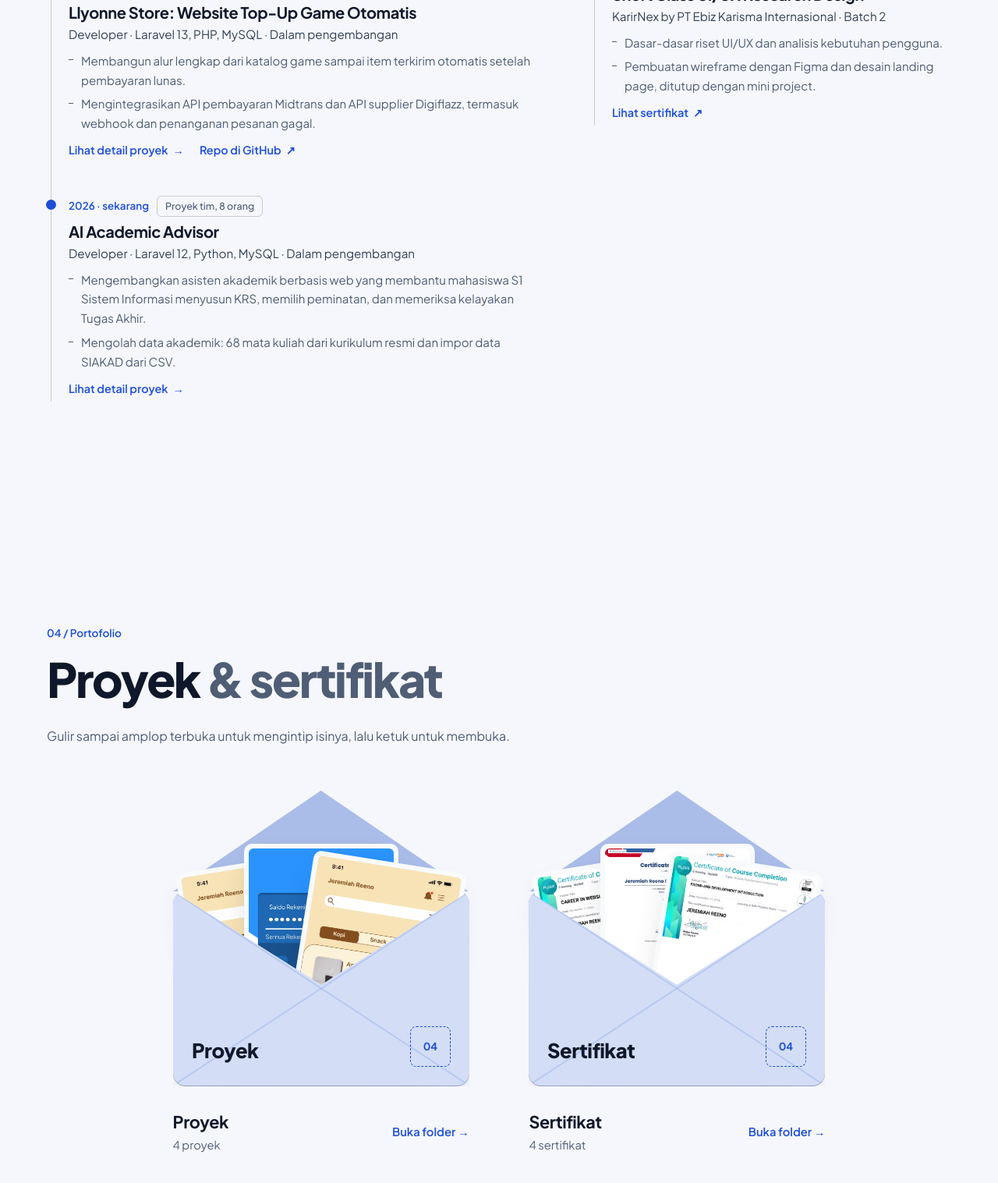
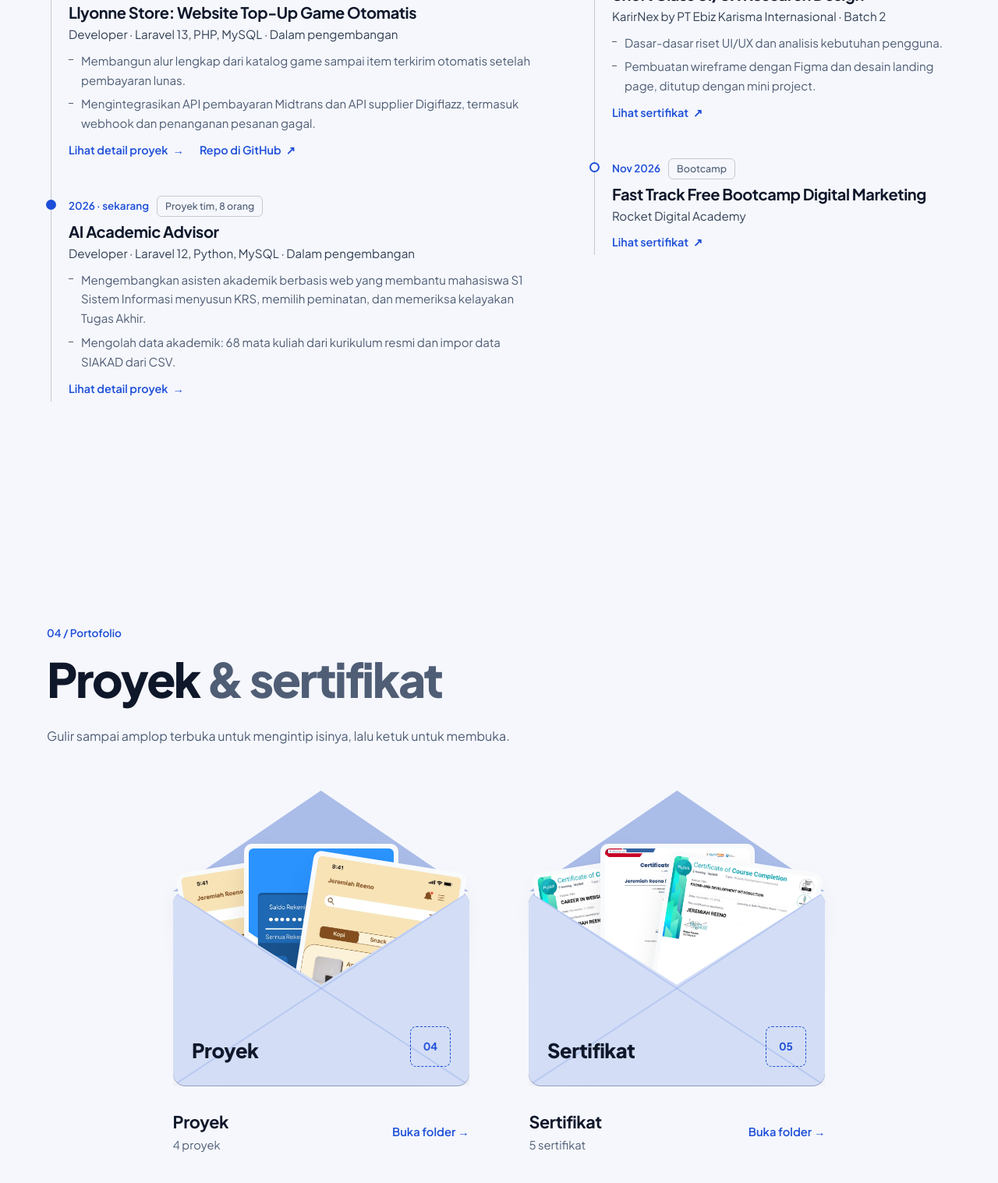
Before and after one commit to JeremiahReeno/JeremiahReeno.github.io, a plain HTML site: page index.html in a window 1280 px wide. Shown: the part 3695-5212 px from the top of the page at 78% size. Drawn offline with nearby package versions, Linux system fonts and the light colour scheme.

Commit message:
Tambah sertifikat Bootcamp Digital Marketing

```diff
--- a/index.html
+++ b/index.html
@@ -267,6 +267,12 @@ d.setAttribute('data-theme',t)})(document.documentElement)</script>
               </ul>
               <a class="tl-link" href="assets/sertifikat/shortclass-uiux-research-design.pdf" target="_blank" rel="noopener" data-en="View certificate <span aria-hidden=true>↗</span><span class=sr>(PDF, new tab)</span>">Lihat sertifikat <span aria-hidden="true">↗</span><span class="sr">(PDF, tab baru)</span></a>
             </li>
+            <li class="tl-item">
+              <p class="tl-when">Nov 2026 <span class="kind">Bootcamp</span></p>
+              <h4>Fast Track Free Bootcamp Digital Marketing</h4>
+              <p class="tl-role">Rocket Digital Academy</p>
+              <a class="tl-link" href="assets/sertifikat/bootcamp-digital-marketing.pdf" target="_blank" rel="noopener" data-en="View certificate <span aria-hidden=true>↗</span><span class=sr>(PDF, new tab)</span>">Lihat sertifikat <span aria-hidden="true">↗</span><span class="sr">(PDF, tab baru)</span></a>
+            </li>
           </ol>
         </div>
       </div>
@@ -298,7 +304,7 @@ d.setAttribute('data-theme',t)})(document.documentElement)</script>
             <span class="env-go" data-en="Open folder <span aria-hidden=true>→</span>">Buka folder <span aria-hidden="true">→</span></span>
           </div>
         </a>
-        <a class="env rv" href="certificates.html" aria-label="Buka folder Sertifikat (4 sertifikat)" data-en-aria-label="Open the Certificates folder (4 certificates)">
+        <a class="env rv" href="certificates.html" aria-label="Buka folder Sertifikat (5 sertifikat)" data-en-aria-label="Open the Certificates folder (5 certificates)">
           <div class="env-body" aria-hidden="true">
             <span class="env-back"></span>
             <span class="env-flap-back"></span>
@@ -307,12 +313,12 @@ d.setAttribute('data-theme',t)})(document.documentElement)</script>
               <span class="letter"><img src="assets/sertifikat/shortclass-uiux-research-design.jpg" alt="" loading="lazy"></span>
               <span class="letter"><img src="assets/sertifikat/frontend-development-introduction.jpg" alt="" loading="lazy"></span>
             </div>
-            <span class="env-front"><span class="env-to" data-en="Certificates">Sertifikat</span><span class="env-stamp">04</span></span>
+            <span class="env-front"><span class="env-to" data-en="Certificates">Sertifikat</span><span class="env-stamp">05</span></span>
             <span class="env-flap"></span>
             <span class="env-seal">C</span>
           </div>
           <div class="env-cap">
-            <div><h3 data-en="Certificates">Sertifikat</h3><p data-en="4 certificates">4 sertifikat</p></div>
+            <div><h3 data-en="Certificates">Sertifikat</h3><p data-en="5 certificates">5 sertifikat</p></div>
             <span class="env-go" data-en="Open folder <span aria-hidden=true>→</span>">Buka folder <span aria-hidden="true">→</span></span>
           </div>
         </a>
```
Also changed, not shown: certificates.html (+9 -0 lines), assets/sertifikat/bootcamp-digital-marketing.jpg (added), 1 other file.
